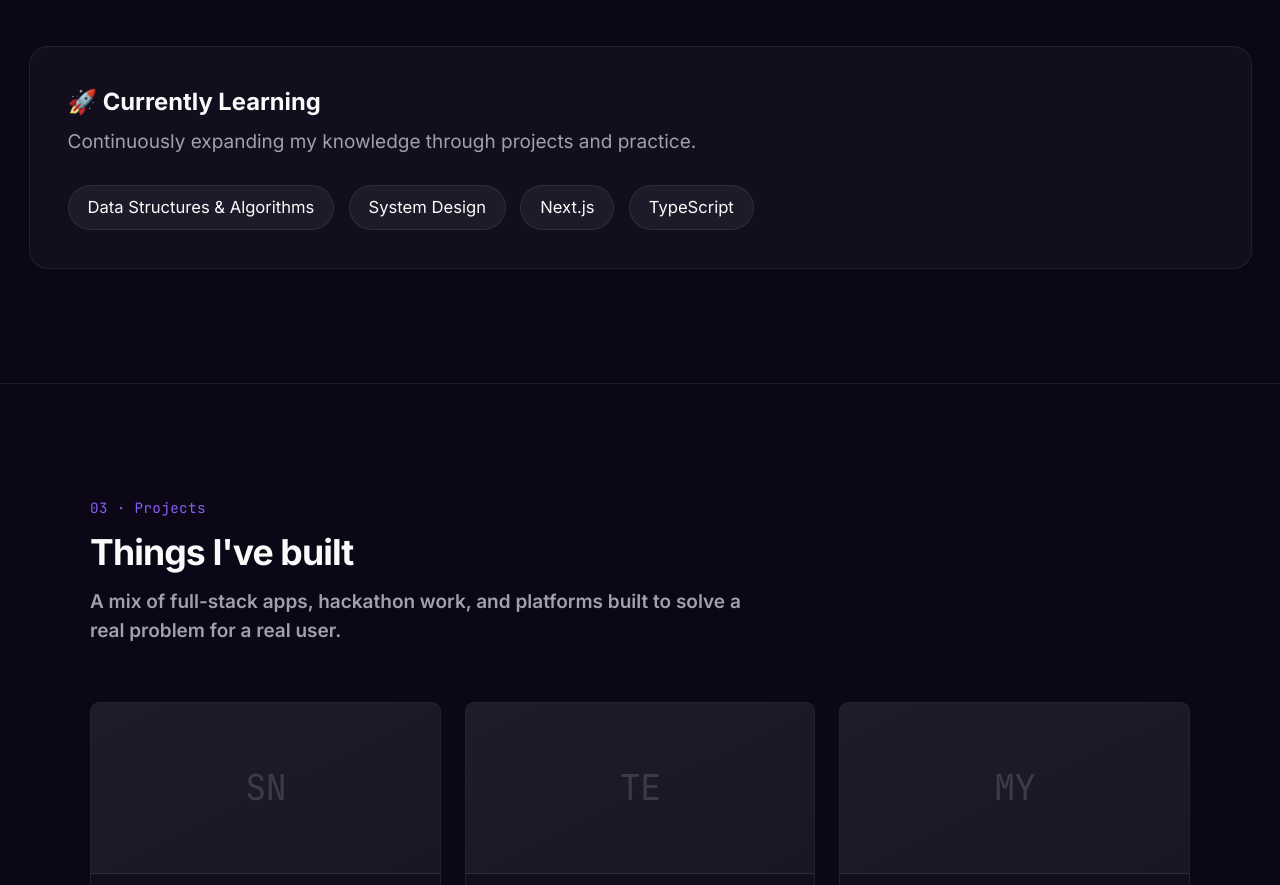
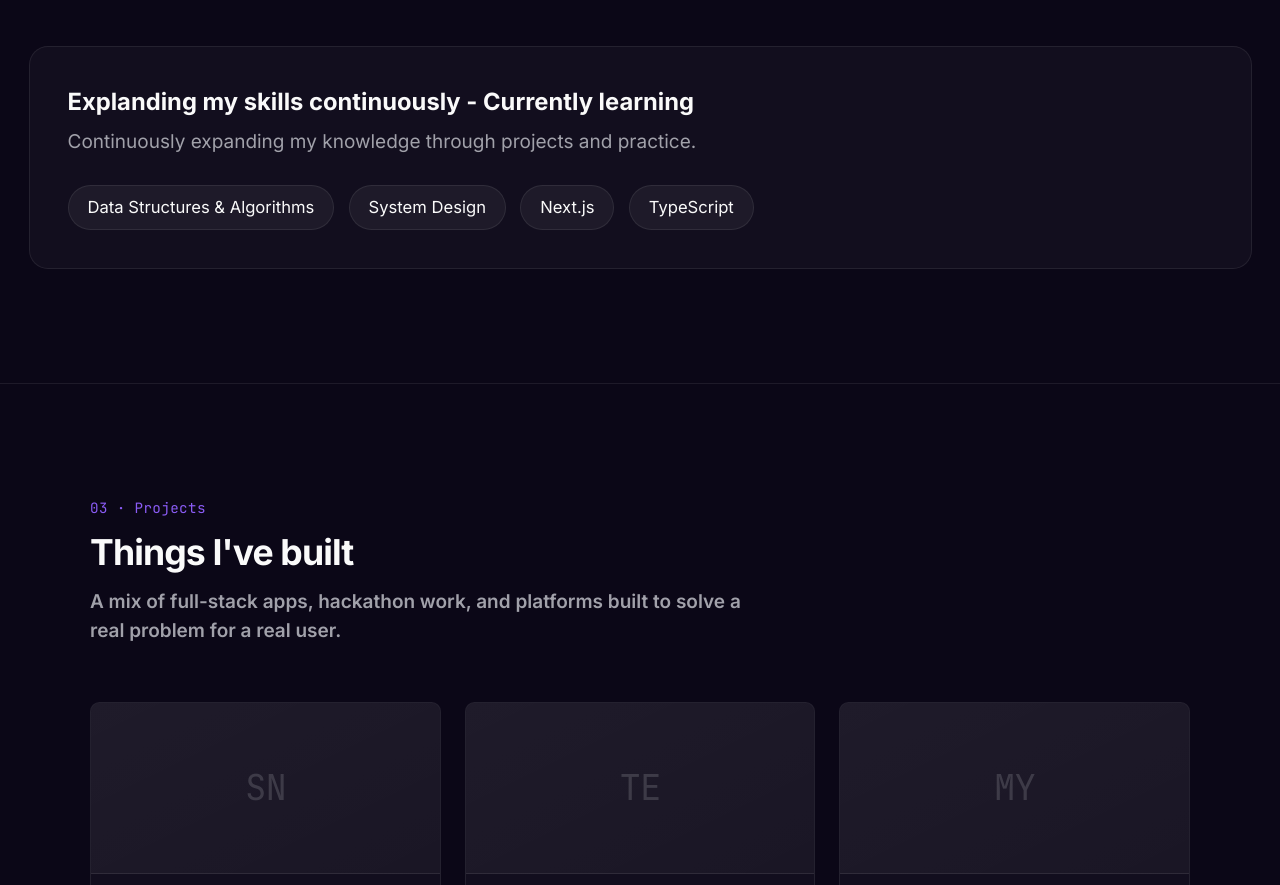
Before and after one commit to TAnisha016/tanisha-portfolio, a React (Vite) app: page / in a window 1280 px wide. Shown: the part 2196-3081 px from the top of the page. Built offline with nearby package versions, Linux system fonts and the light colour scheme.

Commit message:
text changes

```diff
--- a/src/components/Skills.jsx
+++ b/src/components/Skills.jsx
@@ -107,7 +107,7 @@ export default function Skills() {
           <div className="mt-10 rounded-2xl border border-bg-border bg-bg-surface p-8">
 
             <h3 className="text-xl font-bold text-ink-primary mb-2">
-              🚀 Currently Learning
+             Explanding my skills continuously - Currently learning
             </h3>
 
             <p className="text-ink-secondary mb-6">
```
